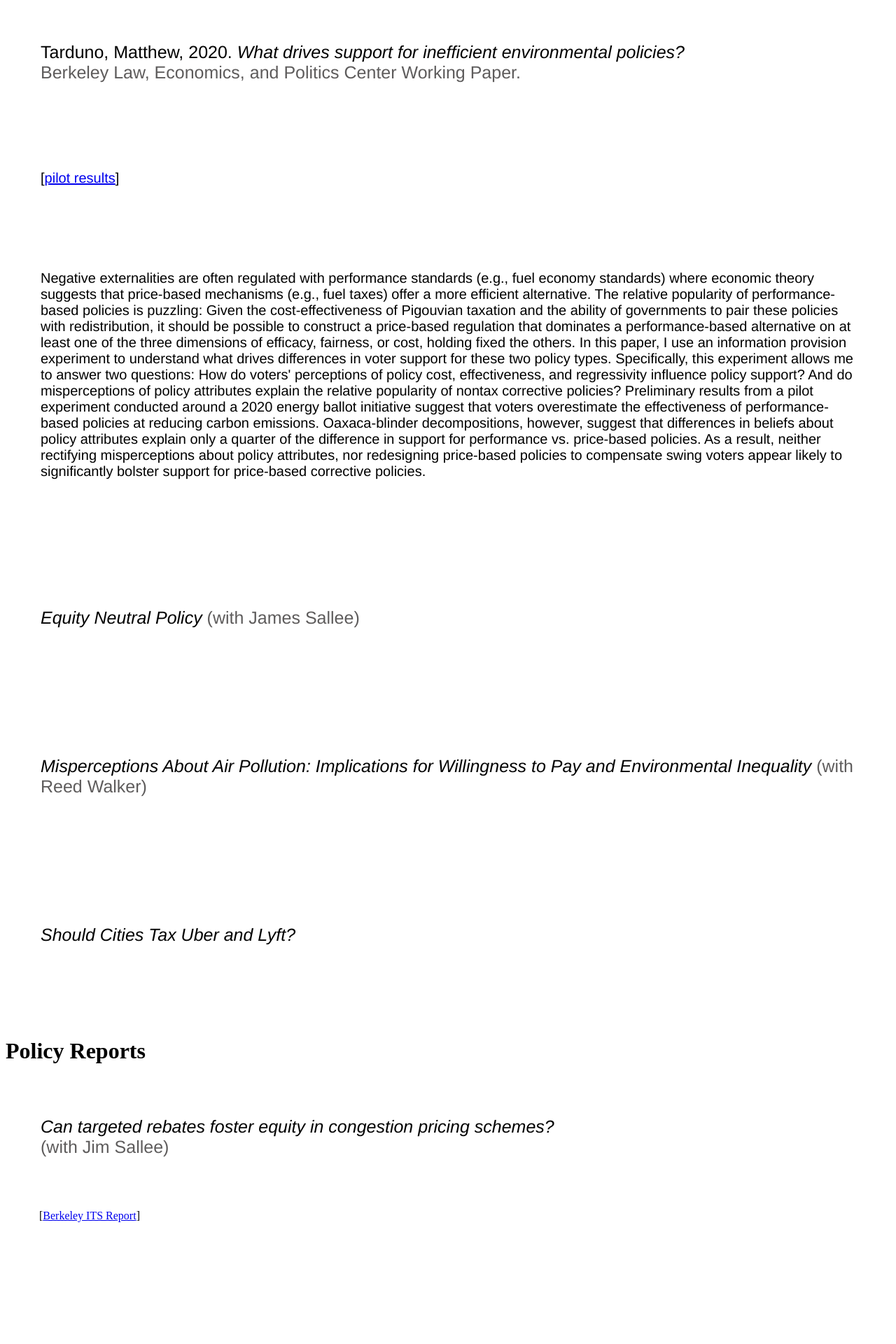
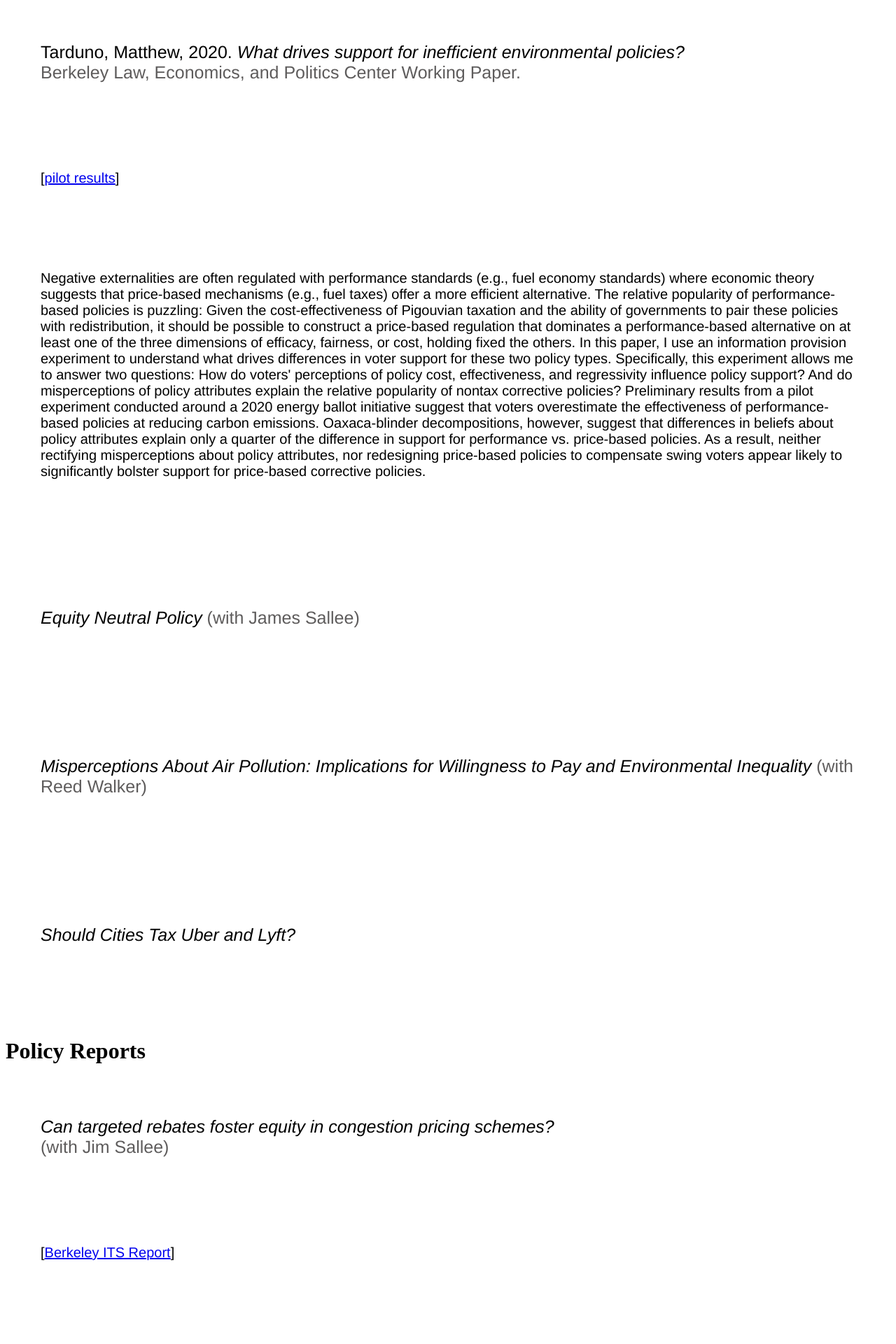
Before and after one commit to Matt-Tarduno/Matt-Tarduno.github.io, a Jekyll site: the page research_mobile/index.html, which Jekyll copies as it is, in a window 1280 px wide. Shown: the part 1708-3628 px from the top of the page at 70% size. Built offline with Jekyll 4.4.1, drawn with Linux system fonts in a browser that asks for light colours; before the commit the page ends 3514 px from its top, so only the background shows below that.

Commit message:
Update index.html

```diff
--- a/research_mobile/index.html
+++ b/research_mobile/index.html
@@ -98,7 +98,7 @@
 <div class="blurb">
 	<h1>Policy Reports</h1>
 	<p style="font-size:25px; font-family: 'Helvetica', 'Arial', 'Sans-Serif'; font-weight: 300; padding: 50px" ><em>Can targeted rebates foster equity in congestion pricing schemes?</em> <br><span style="color: #5e5c5c"> (with Jim Sallee)</span>
-	<p style="margin-left:3em">[<a href="https://escholarship.org/uc/item/7r64t085" target="_blank">Berkeley ITS Report</a>]
+	<p style="font-size:20px; font-family: 'Helvetica', 'Arial', 'Sans-Serif'; font-weight: 300; padding: 50px" >[<a href="https://escholarship.org/uc/item/7r64t085" target="_blank">Berkeley ITS Report</a>]
 	<br>
 	<br>
 
```
